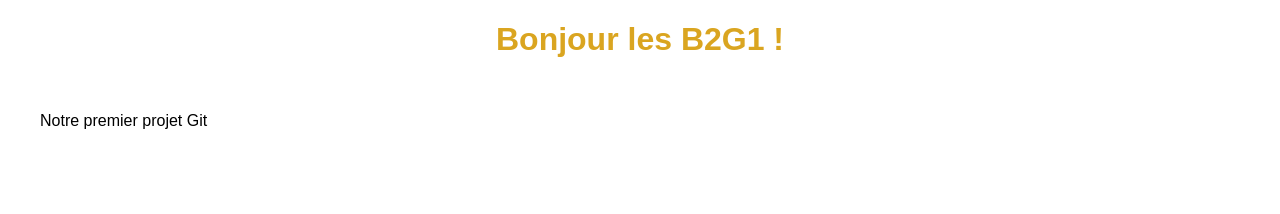
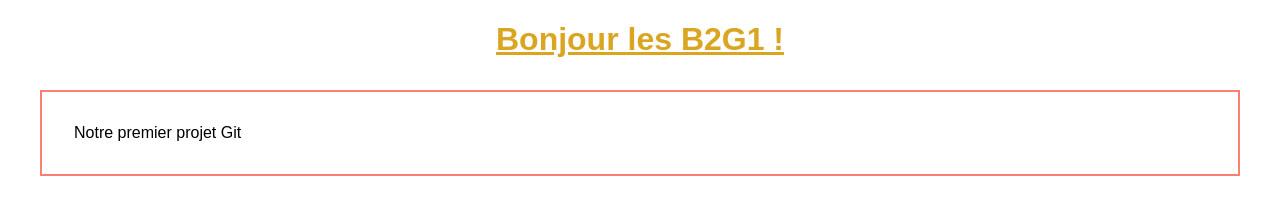
Before and after one commit to lemagus/B2G1_start_projet, a plain HTML site: page index.html in a window 1280 px wide. Drawn offline with Linux system fonts and the light colour scheme.

Commit message:
Added border to paragraph

```diff
--- a/style.css
+++ b/style.css
@@ -9,8 +9,11 @@ h1 {
     text-align: center;
 
     color: goldenrod;
+    text-decoration: underline;
 }
 
 p {
     padding: 2em;
+    margin: 2em;
+    border: 2px solid salmon;
 }
```
